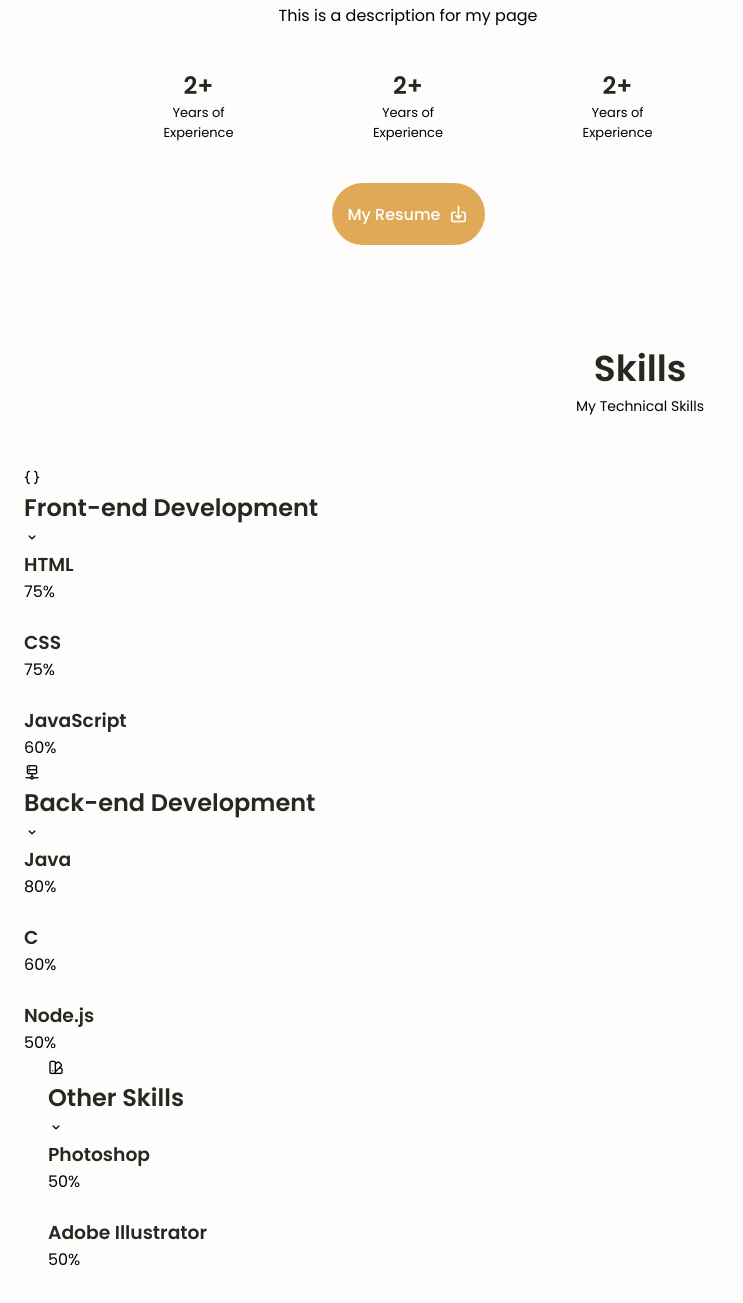
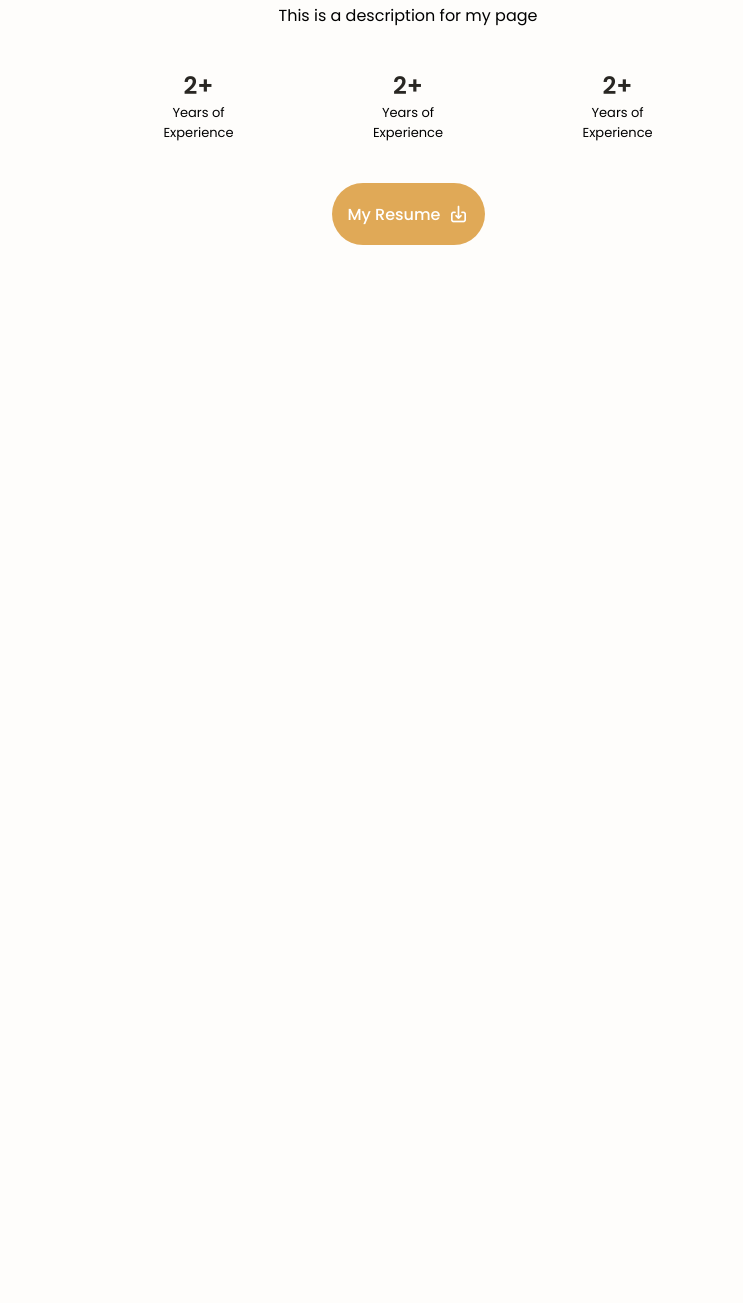
Before and after one commit to harmony-shirk/Personal-Website, a plain HTML site: page personal-website/index.html in a window 1280 px wide. Shown: the part 866-2169 px from the top of the page, without its empty margins (0-743 px from the left). After the commit the page ends 1223 px from the top, so only its background shows below. Drawn offline with nearby package versions, Linux system fonts and the light colour scheme; a web font is replaced by a local one.

Commit message:
restarting the skills

```diff
--- a/personal-website/index.html
+++ b/personal-website/index.html
@@ -148,150 +148,6 @@
       </section>
 
       <!--================== SKILLS ==============================-->
-      <section class="skills section" id="skills">
-        <h2 class="section_title">Skills</h2>
-        <span class="section_subtitle">My Technical Skills</span>
-
-        <div class="skills_container container grid">
-          <div>
-            <!--================== SKILLS 1 ==============================-->
-            <div class="skills_content">
-              <div class="skills_header">
-                <i class="uil uil-brackets-curly skills_icon"></i>
-
-                <div>
-                  <h1 class="skills_title">Front-end Development</h1>
-                </div>
-
-                <i class="uil uil-angle-down skills_arrow"></i>
-              </div>
-
-              <div class="skills_list grid">
-                <div class="skills_data">
-                  <div class="skills_title">
-                    <h3 class="skills_name">HTML</h3>
-                    <span class="skills_number">75%</span>
-                  </div>
-                  <div class="skills_bar">
-                    <span class="skills_percentage skills_html"></span>
-                  </div>
-                </div>
-
-                <div class="skills_data">
-                  <div class="skills_title">
-                    <h3 class="skills_name">CSS</h3>
-                    <span class="skills_number">75%</span>
-                  </div>
-                  <div class="skills_bar">
-                    <span class="skills_percentage skills_css"></span>
-                  </div>
-                </div>
-
-                <div class="skills_data">
-                  <div class="skills_title">
-                    <h3 class="skills_name">JavaScript</h3>
-                    <span class="skills_number">60%</span>
-                  </div>
-                  <div class="skills_bar">
-                    <span class="skills_percentage skills_js"></span>
-                  </div>
-                </div>
-              </div>
-            </div>
-          </div>
-        </div>
-
-        <div class="skills_container container grid">
-          <div>
-            <!--================== SKILLS 2 ==============================-->
-            <div class="skills_content">
-              <div class="skills_header">
-                <i class="uil uil-server-network skills_icon"></i>
-
-                <div>
-                  <h1 class="skills_title">Back-end Development</h1>
-                </div>
-
-                <i class="uil uil-angle-down skills_arrow"></i>
-              </div>
-
-              <div class="skills_list grid">
-                <div class="skills_data">
-                  <div class="skills_title">
-                    <h3 class="skills_name">Java</h3>
-                    <span class="skills_number">80%</span>
-                  </div>
-                  <div class="skills_bar">
-                    <span class="skills_percentage skills_java"></span>
-                  </div>
-                </div>
-
-                <div class="skills_data">
-                  <div class="skills_title">
-                    <h3 class="skills_name">C</h3>
-                    <span class="skills_number">60%</span>
-                  </div>
-                  <div class="skills_bar">
-                    <span class="skills_percentage skills_c"></span>
-                  </div>
-                </div>
-
-                <div class="skills_data">
-                  <div class="skills_title">
-                    <h3 class="skills_name">Node.js</h3>
-                    <span class="skills_number">50%</span>
-                  </div>
-                  <div class="skills_bar">
-                    <span class="skills_percentage skills_node"></span>
-                  </div>
-                </div>
-              </div>
-            </div>
-
-            <div class="skills_container container grid">
-              <div>
-              <!--================== SKILLS 3 ==============================-->
-                <div class="skills_content">
-                  <div class="skills_header">
-                    <i class="uil uil-swatchbook skills_icon"></i>
-
-                    <div>
-                      <h1 class="skills_title">Other Skills</h1>
-                    </div>
-
-                    <i class="uil uil-angle-down skills_arrow"></i>
-                  </div>
-
-                  <div class="skills_list grid">
-                    <div class="skills_data">
-                      <div class="skills_title">
-                        <h3 class="skills_name">Photoshop</h3>
-                        <span class="skills_number">50%</span>
-                      </div>
-                      <div class="skills_bar">
-                        <span class="skills_percentage skills_photo"></span>
-                      </div>
-                    </div>
-
-                    <div class="skills_data">
-                      <div class="skills_title">
-                        <h3 class="skills_name">Adobe Illustrator</h3>
-                        <span class="skills_number">50%</span>
-                      </div>
-                      <div class="skills_bar">
-                        <span class="skills_percentage skills_illus"></span>
-                      </div>
-                    </div>
-                  </div>
-                </div>
-
-              </div>
-            </div>
-          </div>
-        </div>
-
-
-      </section>
 
     </main>
 
```
